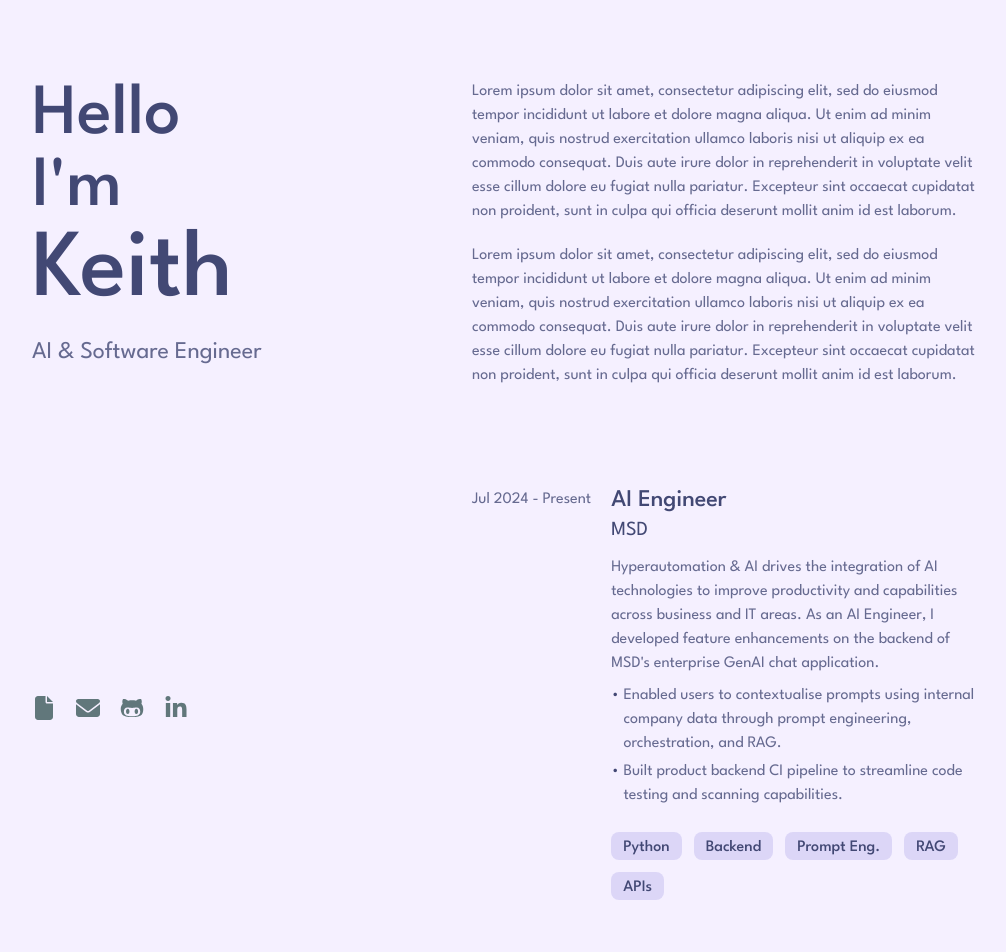
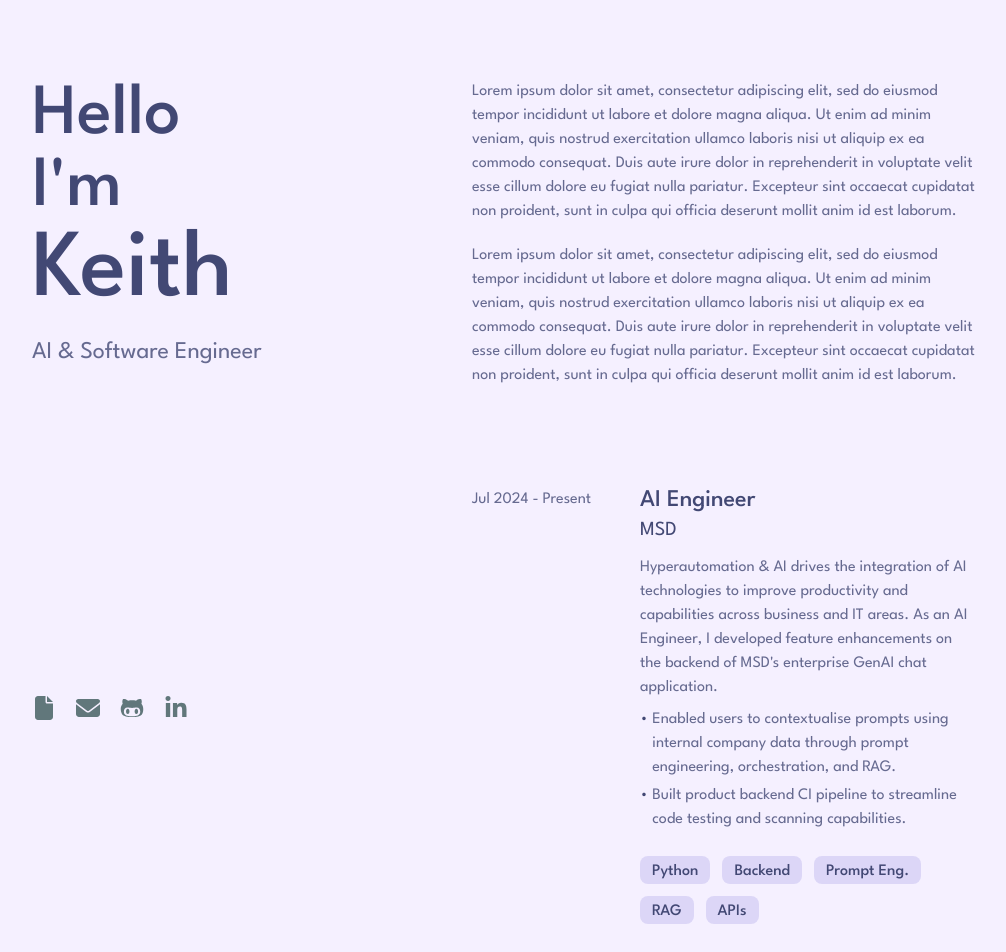
Before and after one commit to keithchewzk/heyitskeith, a React (Create React App) app: page / in a window 1280 px wide. Shown: the top 952 px of the page, without its empty margins (136-1142 px from the left). Built offline with nearby package versions, Linux system fonts and the light colour scheme.

Commit message:
grid for daterange

```diff
--- a/src/components/Experience/Job.tsx
+++ b/src/components/Experience/Job.tsx
@@ -18,11 +18,11 @@ function Job({
   company,
 }: Props) {
   return (
-    <div className="flex flex-row mb-10 opacity-0 animate-fade-in">
-      <div className="mr-5 mt-1">
+    <div className="flex flex-col md:grid md:grid-cols-12 mb-10 opacity-0 animate-fade-in">
+      <div className="mt-1 md:col-span-4">
         <p className="text-md text-text-muted text-nowrap">{dateRange}</p>
       </div>
-      <div>
+      <div className="col-span-9 md:col-span-8">
         <p className="text-2xl font-medium">{role}</p>
         <p className="text-xl mb-3">{company}</p>
         <div className="mb-3 -m-2 p-2">
```
